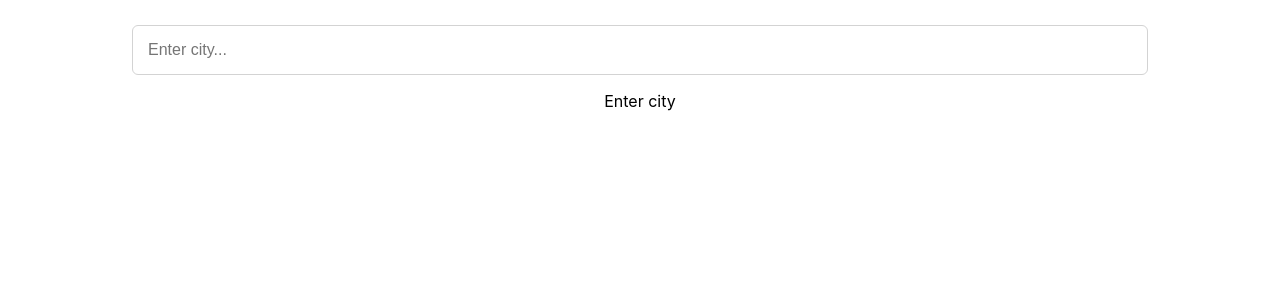
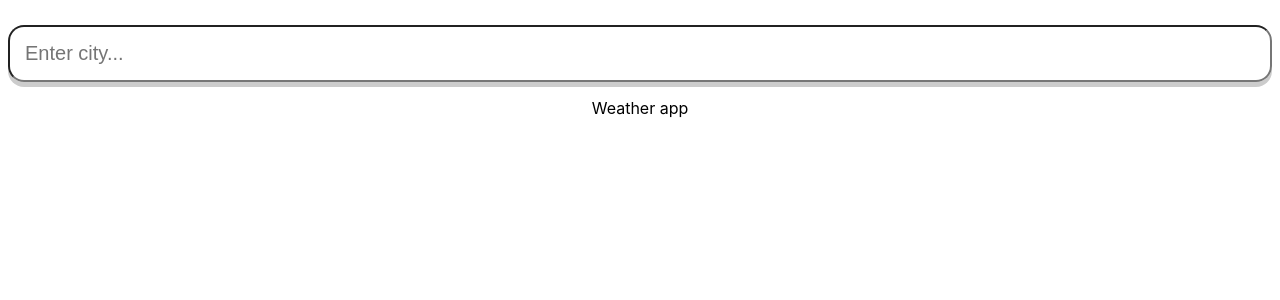
Before and after one commit to Tursku/Weather-app, a React (Create React App) app: page / in a window 1280 px wide. Shown: the top 300 px of the page. Built offline with nearby package versions, Linux system fonts and the light colour scheme.

Commit message:
Made the site prettier and got the icons working

```diff
--- a/src/App.css
+++ b/src/App.css
@@ -7,13 +7,21 @@
 
 }
 
+main {
+  min-height: 100vh;
+}
+
 .input {
+  display: block;
+  width: 100%;
   padding: 15px;
-  width: 80%;
-  margin: auto;
-  border: 1px solid lightgray;
-  border-radius: 6px;
-  font-size: 16px;
+
+  background-color: rgba(255, 255, 255, 0.2);
+  border-radius: 16px;
+
+  box-shadow: 0px 5px rgba(0, 0, 0, 0.2);
+  color: #313131;
+  font-size: 20px;
 
 }
 
@@ -22,6 +30,7 @@
 }
 
 .weather-data {
+  background-color: aliceblue;
   margin-top: 100px;
   display: flex;
   flex-direction: column;
@@ -31,17 +40,35 @@
   padding-right: 50px;
   border: 1px solid lightgray;
   border-radius: 15px;
+  background-image: url('./images/Backround.jpg');
+  background-size: cover;
+  background-position: bottom;
 
 }
 
 .city {
-  font-size: 30px;
-  font-weight: 200;
+  color: white;
+  font-size: 32px;
+  font-weight: 500;
+  text-align: center;
+  text-shadow: 3px 3px rgba(50, 50, 70, 0.5);
 }
 
 .temperature {
-  font-size: 90px;
-  padding: 10px;
-  border: 1px solid lightgray;
-  border-radius: 12px;
+  position: relative;
+  display: inline-block;
+  margin: 30px auto;
+  background-color: rgba(255, 255, 255, 0.2);
+  border-radius: 16px;
+  padding: 15px 25px;
+  color: white;
+  font-size: 102px;
+  font-weight: 900;
+
+
+
+  text-shadow: 3px 6px rgba(50, 50, 70, 0.5);
+  text-align: center;
+  box-shadow: 3px 6px rgba(0, 0, 0, 0.2);
+
 }
--- a/src/App.js
+++ b/src/App.js
@@ -35,14 +35,15 @@ function App() {
 
       {typeof weatherData[0] === 'undefined' ? (
         <div>
-          <p>Enter city</p>
+          <p>Weather app</p>
         </div>
       ) : (
         <div className='weather-data'>
           <p className='city' >{city}</p>
           <p className='temperature' >{Math.round(weatherData[0].Temperature.Metric.Value)}°C</p>
-          <p className='precipitation-type' >{weatherData[0].WeatherIcon} (image)</p>
+          <img src={ require(`./images/${weatherData[0].WeatherIcon}.png`) } />
           <p className='weather-text' >{weatherData[0].WeatherText}</p>
+
 
 
         </div>
```
Also changed, not shown: src/Images/Backround.jpg (added).
